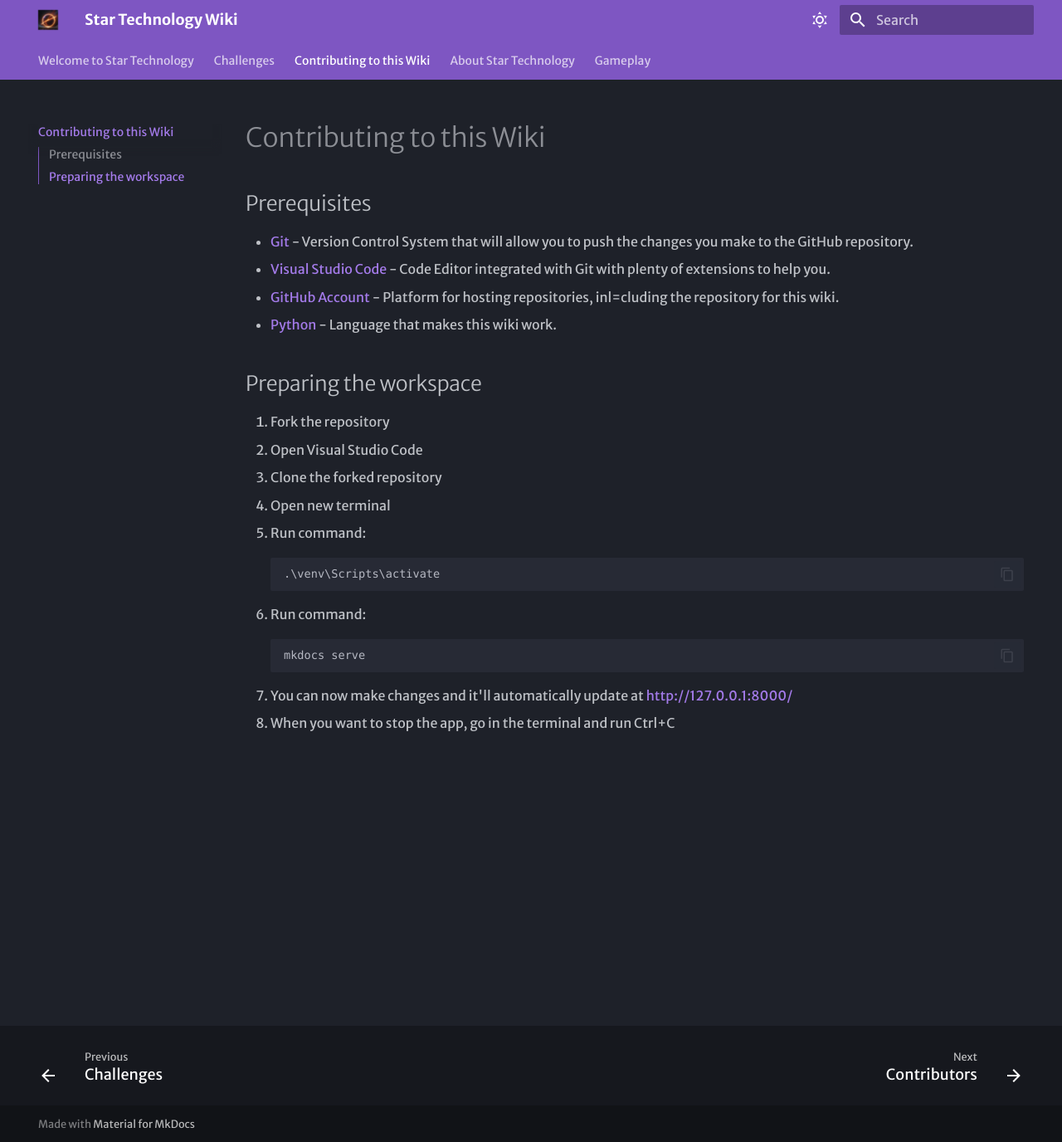
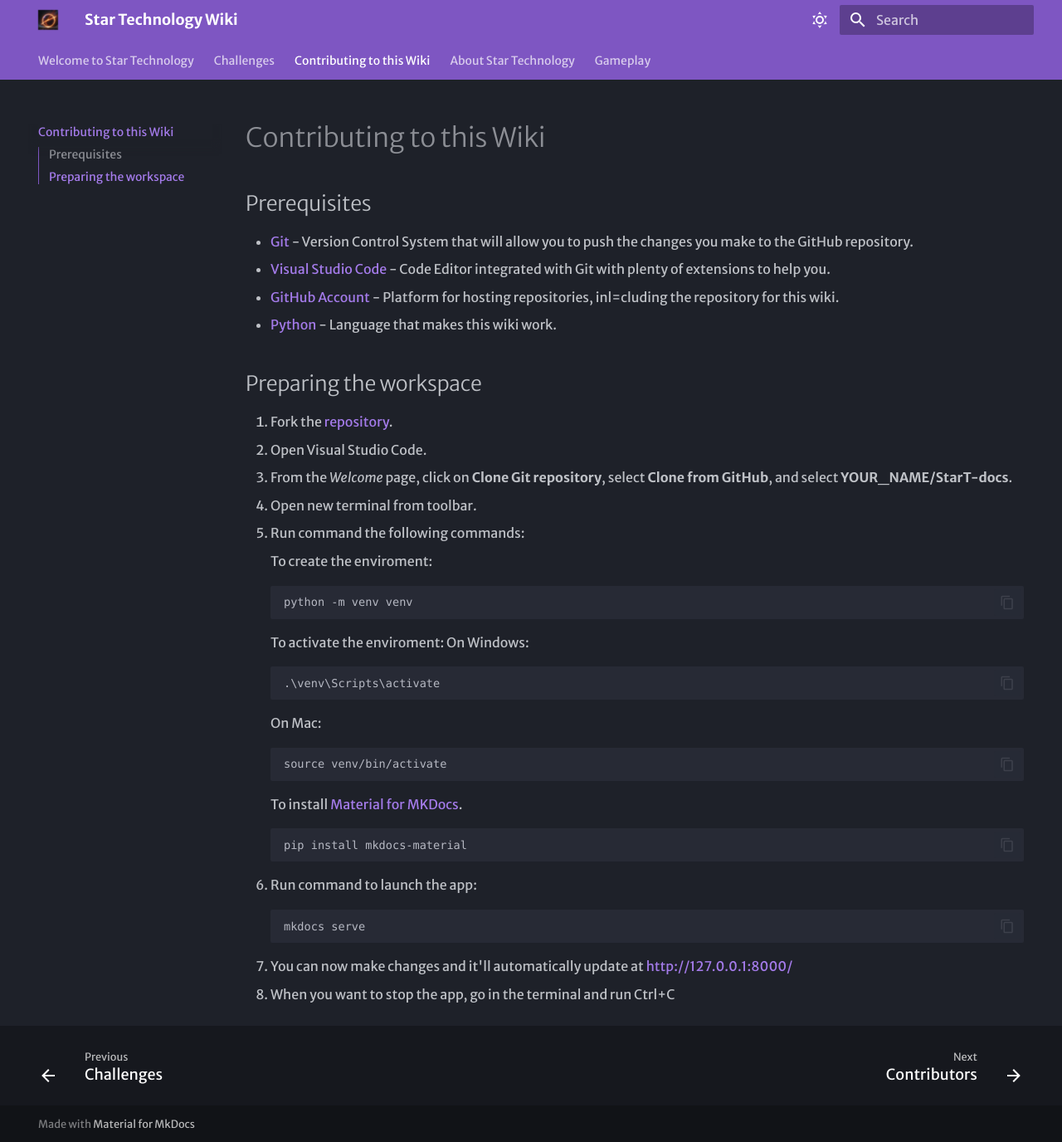
Before and after one commit to zacharytam-0411/StarT-docs, an MkDocs documentation site: the page built from docs/Contributing to This Wiki.md, in a window 1280 px wide and 1376 px high. Shown: the whole window at 83% size. Built offline with MkDocs 1.6.1 and Material for MkDocs 9.7.7, drawn with Linux system fonts in a browser that asks for light colours; some web fonts are replaced.

Commit message:
updated how to contribute

````diff
--- a/docs/Contributing to This Wiki.md
+++ b/docs/Contributing to This Wiki.md
@@ -8,15 +8,31 @@
 
 ## Preparing the workspace
 
-1. Fork the repository
-2. Open Visual Studio Code
-3. Clone the forked repository
-4. Open new terminal
-5. Run command:
-```
-.\venv\Scripts\activate
-```
-6. Run command:
+1. Fork the [repository](https://github.com/trulyno/StarT-docs).
+2. Open Visual Studio Code.
+3. From the *Welcome* page, click on **Clone Git repository**, select **Clone from GitHub**, and select **YOUR_NAME/StarT-docs**.
+4. Open new terminal from toolbar.
+5. Run command the following commands:
+
+    To create the enviroment:
+    ```
+    python -m venv venv
+    ```
+    To activate the enviroment:
+     On Windows:
+    ```
+    .\venv\Scripts\activate
+    ```
+    On Mac:
+    ```
+    source venv/bin/activate
+    ```
+    To install [Material for MKDocs](https://squidfunk.github.io/mkdocs-material/).
+    ```
+    pip install mkdocs-material
+    ```
+
+6. Run command to launch the app:
 ```
 mkdocs serve
 ```
````
